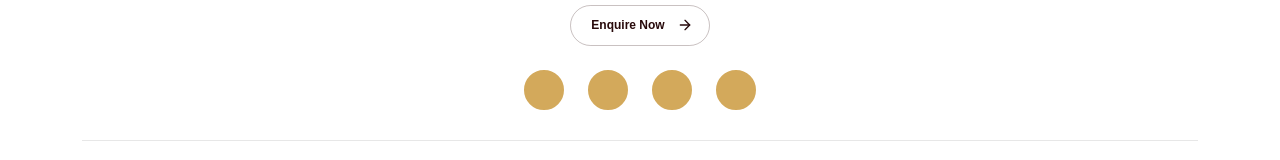
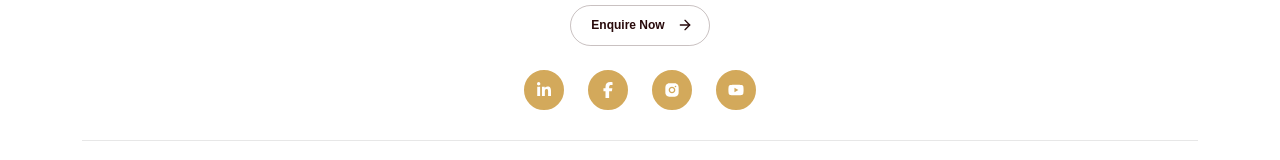
Before and after one commit to psychonimus/raymond-aviation-staging, a React (Vite) app: page /blogs/navigating-aircraft-acquisition in a window 1280 px wide. Shown: the part 3518-3678 px from the top of the page. Built offline with nearby package versions, Linux system fonts and the light colour scheme; a web font is replaced by a local one; what airport-codes would draw is missing.

Commit message:
number added

```diff
--- a/src/components/ContactSection/ContactSection.jsx
+++ b/src/components/ContactSection/ContactSection.jsx
@@ -157,13 +157,13 @@ const ContactSection = () => {
                                             <div className="contact-icon-box me-3">
                                                 <Phone size={20} />
                                             </div>
-                                            <span className="info-phone">+31 85 026 1636</span>
+                                            <span className="info-phone"><a href="tel:+91 9820570000" style={{textDecoration:"none", color:"#fff"}} >+91 9820570000</a></span>
                                         </div>
                                         <div className="contact-item d-flex align-items-center">
                                             <div className="contact-icon-box me-3">
                                                 <Mail size={20} />
                                             </div>
-                                            <span className="info-email">charter@raymond.in</span>
+                                            <span className="info-email"><a href="mailto:charter@raymond.in" style={{textDecoration:"none", color:"#fff"}}>charter@raymond.in</a></span>
                                         </div>
                                     </div>
                                 </div>
--- a/src/components/SocialIcons/ContactIcons.jsx
+++ b/src/components/SocialIcons/ContactIcons.jsx
@@ -12,10 +12,11 @@ const ContactIcons = ({icon1, icon2}) => {
 
                 <div className="button-container">
                     <button className="button flex-center">
-                        {icon1}
+                        <a href="tel:+91 9820570000" style={{textDecoration:"none", color:"inherit"}} >{icon1}</a>
+
                     </button>
                     <button className="button flex-center">
-                        {icon2}
+                        <a href="mailto:charter@raymond.in" style={{textDecoration:"none", color:"inherit"}}>{icon2}</a>
                     </button>
 
                 </div>
--- a/src/components/SocialIcons/SocialIcons.jsx
+++ b/src/components/SocialIcons/SocialIcons.jsx
@@ -5,23 +5,26 @@ import { FaFacebookF } from "react-icons/fa6";
 import { RiInstagramFill } from "react-icons/ri";
 import { FaYoutube } from "react-icons/fa6";
 
-const SocialIcons = ({icon1, icon2, icon3, icon4}) => {
+const SocialIcons = () => {
     return (
         <>
             <>
 
                 <div className="button-container">
                     <button className="button flex-center">
-                        {icon1}
+                        <FaLinkedinIn/>
                     </button>
                     <button className="button flex-center">
-                        {icon2}
+                        <FaFacebookF/>
+
                     </button>
                     <button className="button flex-center">
-                        {icon3}
+                        <RiInstagramFill/>
+
                     </button>
                     <button className="button flex-center">
-                        {icon4}
+                        <FaYoutube/>
+
                     </button>
                 </div>
             </>
--- a/src/components/WhatsAppButton/WhatsAppButton.jsx
+++ b/src/components/WhatsAppButton/WhatsAppButton.jsx
@@ -3,7 +3,7 @@ import { FaWhatsapp } from 'react-icons/fa';
 import './WhatsAppButton.css';
 
 const WhatsAppButton = () => {
-    const phoneNumber = "31850261636"; // Optimized for wa.me
+    const phoneNumber = "9820570000"; // Optimized for wa.me
     const message = "Hello, I would like to inquire about your services.";
     const whatsappUrl = `https://wa.me/${phoneNumber}?text=${encodeURIComponent(message)}`;
 
```
